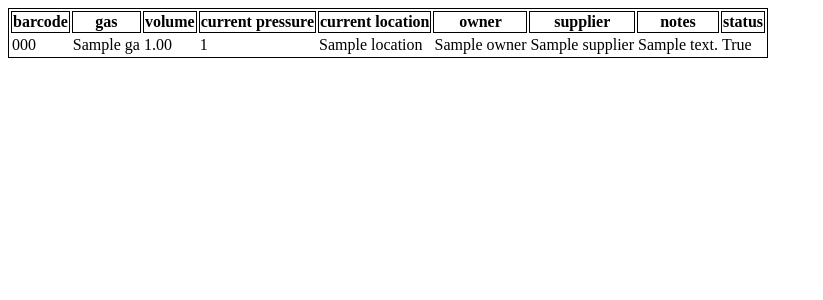
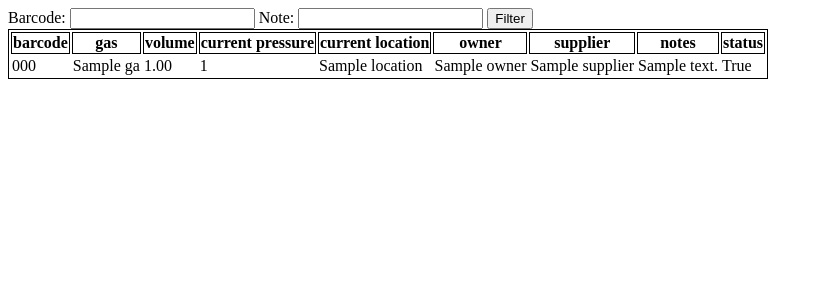
Before and after one commit to TIS2023-FMFI/evidencia-flias, a Django app: page /cylinders/ in a window 1280 px wide. Shown: the top 300 px of the page, without its empty margins (0-823 px from the left). Run offline with Django 4.2, Linux system fonts and the light colour scheme; tables that the repository leaves empty hold one stand-in row (values such as "Sample post"); some libraries are stand-ins or nearby versions.

Commit message:
added textsearch for barcode and notes in cylinderlifes

```diff
--- a/flase_app/templates/index.html
+++ b/flase_app/templates/index.html
@@ -5,6 +5,16 @@
     <title>Title</title>
 </head>
 <body>
+
+    <form method="post">
+        {% csrf_token %}
+        <label for="barcode">Barcode:</label>
+        <input type="text" id="barcode" name="barcode">
+        <label for="note">Note:</label>
+        <input type="text" id="note" name="note">
+        <button type="submit">Filter</button>
+    </form>
+
     <table style="border: 1px solid black">
         <tr style="border: 1px solid black">
             <th style="border: 1px solid black">barcode</th>
--- a/flase_app/views.py
+++ b/flase_app/views.py
@@ -99,3 +99,16 @@ class SupplierDeleteView(LoginRequiredMixin, DeleteView):
 class CylinderLifeListView(ListView):
     model = CylinderLife
     template_name = "index.html"
+
+    def post(self, request, *args, **kwargs):
+        barcode = request.POST.get('barcode')
+        note = request.POST.get('note')
+        # Filter your queryset based on the submitted barcode and note
+        self.object_list = CylinderLife.objects.filter(cylinder__barcode__icontains=barcode, note__icontains=note)
+        # Return a HttpResponseRedirect or render the template with the filtered queryset
+        return self.render_to_response(self.get_context_data())
+
+    def get_context_data(self, **kwargs):
+        context = super().get_context_data(**kwargs)
+        # Add any additional context data here
+        return context
```
